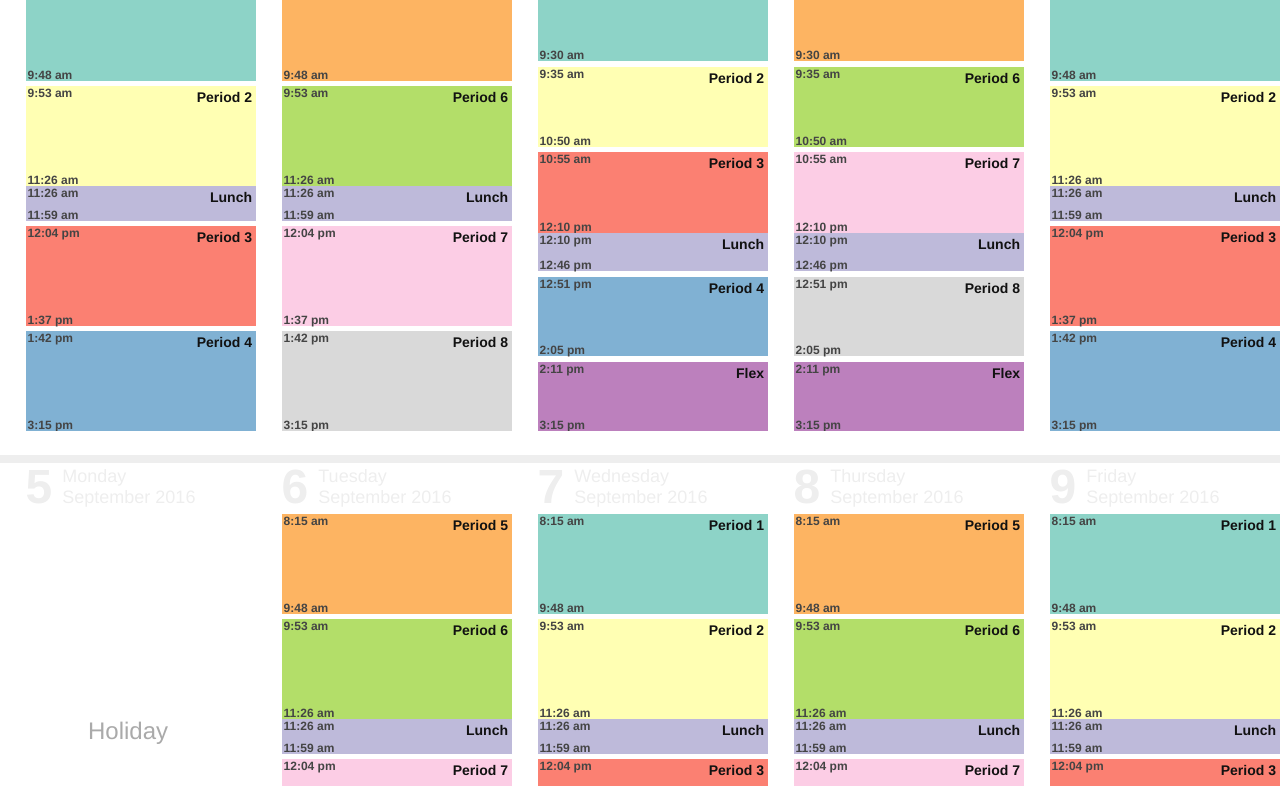
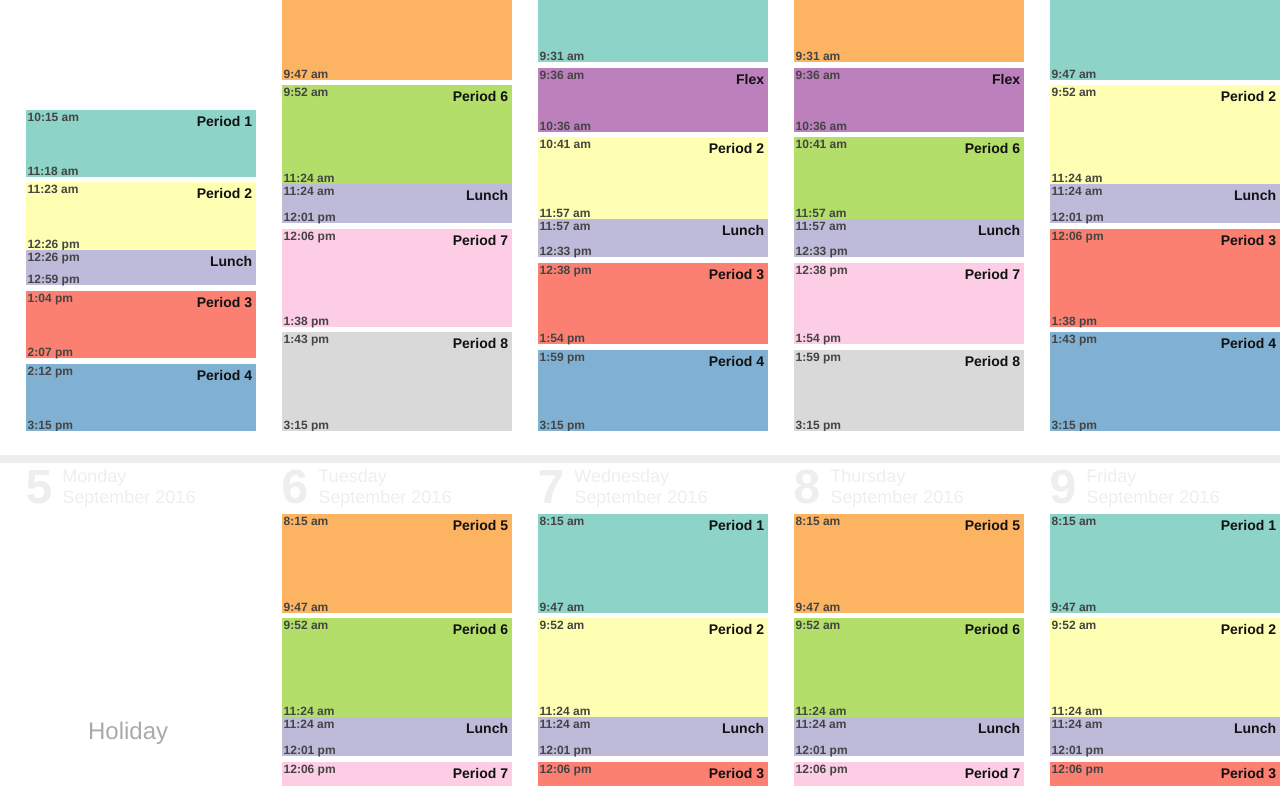
Before and after one commit to alignedleft/granths, a plain HTML site: page index.html in a window 1280 px wide. Shown: the part 78-864 px from the top of the page. Drawn offline with Linux system fonts and the light colour scheme.

Commit message:
Show schedule unknown when that's the case

```diff
--- a/grant_hs_schedule_data.csv
+++ b/grant_hs_schedule_data.csv
@@ -1,6 +1,6 @@
 weekday,date,schedule,note
 Sun,2016-08-28,,
-M,2016-08-29,A,
+M,2016-08-29,Late Opening A,
 T,2016-08-30,B,
 W,2016-08-31,Flex A,
 R,2016-09-01,Flex B,
--- a/index.html
+++ b/index.html
@@ -68,34 +68,34 @@ var makeTime = function(hour, minute) {
 
 var scheduleData = {
     "A": [
-        { period: "Period 1", startHour: 8, startMinute: 15, endHour: 9, endMinute: 48 },
-        { period: "Period 2", startHour: 9, startMinute: 53, endHour: 11, endMinute: 26 },
-        { period: "Lunch", startHour: 11, startMinute: 26, endHour: 11, endMinute: 59 },
-        { period: "Period 3", startHour: 12, startMinute: 04, endHour: 13, endMinute: 37 },
-        { period: "Period 4", startHour: 13, startMinute: 42, endHour: 15, endMinute: 15 }
+        { period: "Period 1", startHour: 8, startMinute: 15, endHour: 9, endMinute: 47 },
+        { period: "Period 2", startHour: 9, startMinute: 52, endHour: 11, endMinute: 24 },
+        { period: "Lunch", startHour: 11, startMinute: 24, endHour: 12, endMinute: 01 },
+        { period: "Period 3", startHour: 12, startMinute: 06, endHour: 13, endMinute: 38 },
+        { period: "Period 4", startHour: 13, startMinute: 43, endHour: 15, endMinute: 15 }
     ],
     "B": [
-        { period: "Period 5", startHour: 8, startMinute: 15, endHour: 9, endMinute: 48 },
-        { period: "Period 6", startHour: 9, startMinute: 53, endHour: 11, endMinute: 26 },
-        { period: "Lunch", startHour: 11, startMinute: 26, endHour: 11, endMinute: 59 },
-        { period: "Period 7", startHour: 12, startMinute: 04, endHour: 13, endMinute: 37 },
-        { period: "Period 8", startHour: 13, startMinute: 42, endHour: 15, endMinute: 15 }
+        { period: "Period 5", startHour: 8, startMinute: 15, endHour: 9, endMinute: 47 },
+        { period: "Period 6", startHour: 9, startMinute: 52, endHour: 11, endMinute: 24 },
+        { period: "Lunch", startHour: 11, startMinute: 24, endHour: 12, endMinute: 01 },
+        { period: "Period 7", startHour: 12, startMinute: 06, endHour: 13, endMinute: 38 },
+        { period: "Period 8", startHour: 13, startMinute: 43, endHour: 15, endMinute: 15 }
     ],
     "Flex A": [
-        { period: "Period 1", startHour: 8, startMinute: 15, endHour: 9, endMinute: 30 },
-        { period: "Period 2", startHour: 9, startMinute: 35, endHour: 10, endMinute: 50 },
-        { period: "Period 3", startHour: 10, startMinute: 55, endHour: 12, endMinute: 10 },
-        { period: "Lunch", startHour: 12, startMinute: 10, endHour: 12, endMinute: 46 },
-        { period: "Period 4", startHour: 12, startMinute: 51, endHour: 14, endMinute: 05 },
-        { period: "Flex", startHour: 14, startMinute: 11, endHour: 15, endMinute: 15 }
+        { period: "Period 1", startHour: 8, startMinute: 15, endHour: 9, endMinute: 31 },
+        { period: "Flex", startHour: 9, startMinute: 36, endHour: 10, endMinute: 36 },
+        { period: "Period 2", startHour: 10, startMinute: 41, endHour: 11, endMinute: 57 },
+        { period: "Lunch", startHour: 11, startMinute: 57, endHour: 12, endMinute: 33 },
+        { period: "Period 3", startHour: 12, startMinute: 38, endHour: 13, endMinute: 54 },
+        { period: "Period 4", startHour: 13, startMinute: 59, endHour: 15, endMinute: 15 }
     ],
     "Flex B": [
-        { period: "Period 5", startHour: 8, startMinute: 15, endHour: 9, endMinute: 30 },
-        { period: "Period 6", startHour: 9, startMinute: 35, endHour: 10, endMinute: 50 },
-        { period: "Period 7", startHour: 10, startMinute: 55, endHour: 12, endMinute: 10 },
-        { period: "Lunch", startHour: 12, startMinute: 10, endHour: 12, endMinute: 46 },
-        { period: "Period 8", startHour: 12, startMinute: 51, endHour: 14, endMinute: 05 },
-        { period: "Flex", startHour: 14, startMinute: 11, endHour: 15, endMinute: 15 }
+        { period: "Period 5", startHour: 8, startMinute: 15, endHour: 9, endMinute: 31 },
+        { period: "Flex", startHour: 9, startMinute: 36, endHour: 10, endMinute: 36 },
+        { period: "Period 6", startHour: 10, startMinute: 41, endHour: 11, endMinute: 57 },
+        { period: "Lunch", startHour: 11, startMinute: 57, endHour: 12, endMinute: 33 },
+        { period: "Period 7", startHour: 12, startMinute: 38, endHour: 13, endMinute: 54 },
+        { period: "Period 8", startHour: 13, startMinute: 59, endHour: 15, endMinute: 15 }
     ],
     "Early Dismissal A": [
         { period: "Period 1", startHour: 8, startMinute: 15, endHour: 9, endMinute: 18 },
@@ -110,17 +110,38 @@ var scheduleData = {
         { period: "Period 7", startHour: 10, startMinute: 31, endHour: 11, endMinute: 34 },
         { period: "Lunch", startHour: 11, startMinute: 34, endHour: 12, endMinute: 7 },
         { period: "Period 8", startHour: 12, startMinute: 12, endHour: 13, endMinute: 15 }
+    ],
+    "Late Opening A": [
+        { period: "Period 1", startHour: 10, startMinute: 15, endHour: 11, endMinute: 18 },
+        { period: "Period 2", startHour: 11, startMinute: 23, endHour: 12, endMinute: 26 },
+        { period: "Lunch", startHour: 12, startMinute: 26, endHour: 12, endMinute: 59 },
+        { period: "Period 3", startHour: 13, startMinute: 4, endHour: 14, endMinute: 7 },
+        { period: "Period 4", startHour: 14, startMinute: 12, endHour: 15, endMinute: 15 }
+    ],
+    "Late Opening B": [
+        { period: "Period 5", startHour: 10, startMinute: 15, endHour: 11, endMinute: 18 },
+        { period: "Period 6", startHour: 11, startMinute: 23, endHour: 12, endMinute: 26 },
+        { period: "Lunch", startHour: 12, startMinute: 26, endHour: 12, endMinute: 59 },
+        { period: "Period 7", startHour: 13, startMinute: 4, endHour: 14, endMinute: 7 },
+        { period: "Period 8", startHour: 14, startMinute: 12, endHour: 15, endMinute: 15 }
+    ],
+    "Race Forward A": [
+        { period: "Period 1", startHour: 8, startMinute: 15, endHour: 9, endMinute: 18 },
+        { period: "Activity", startHour: 9, startMinute: 23, endHour: 11, endMinute: 15 },
+        { period: "Lunch", startHour: 11, startMinute: 15, endHour: 11, endMinute: 51 },
+        { period: "Period 2", startHour: 11, startMinute: 56, endHour: 12, endMinute: 59 },
+        { period: "Period 3", startHour: 13, startMinute: 4, endHour: 14, endMinute: 7 },
+        { period: "Period 4", startHour: 14, startMinute: 12, endHour: 15, endMinute: 15 }
+    ],
+    "Race Forward B": [
+        { period: "Period 5", startHour: 8, startMinute: 15, endHour: 9, endMinute: 18 },
+        { period: "Activity", startHour: 9, startMinute: 23, endHour: 11, endMinute: 15 },
+        { period: "Lunch", startHour: 11, startMinute: 15, endHour: 11, endMinute: 51 },
+        { period: "Period 6", startHour: 11, startMinute: 56, endHour: 12, endMinute: 59 },
+        { period: "Period 7", startHour: 13, startMinute: 4, endHour: 14, endMinute: 7 },
+        { period: "Period 8", startHour: 14, startMinute: 12, endHour: 15, endMinute: 15 }
     ]
 };
-
-
-//    Race Forward A
-//    Race Forward B
-//    Finals
-//    First Day
-
-
-
 
 
 
@@ -432,6 +453,23 @@ d3.csv("grant_hs_schedule_data.csv", function(data) {
             return d.schedule;
         });
 
+    //When it's a school day, but we don't have data for that day's schedule type
+    svgs.append("text")
+        .attr("class", "scheduleUnknown")
+        .attr("x", "50%")
+        .attr("y", "55%")
+        .attr("text-anchor", "middle")
+        .text(function(d) {
+
+            //If this is a school day. but data for this schedule type does not exist
+            if (d.schedule !== "" && !scheduleData[d.schedule]) {
+                return "Schedule Unknown";
+            }
+
+        });
+
+
+
     //No school reason
     svgs.append("text")
         .attr("class", "noSchoolReason")
--- a/styles.css
+++ b/styles.css
@@ -146,6 +146,12 @@ rect {
     fill: #999;
 }
 
+.scheduleUnknown {
+    font-size: 14px;
+    font-style: italic;
+    fill: #aaa;
+}
+
 .noSchoolReason {
     font-size: 24px;
     fill: #aaa;
```
Also changed, not shown: 1 other file.
